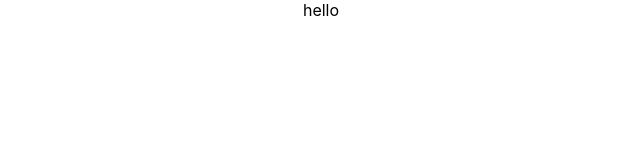
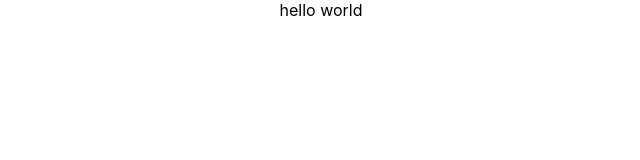
Before and after one commit to Rahul-TL/DemoScreener, a React (Create React App) app: page / in a window 1280 px wide. Shown: the top 160 px of the page, without its empty margins (319-959 px from the left). Built offline with nearby package versions, Linux system fonts and the light colour scheme.

Commit message:
Initial Commit

```diff
--- a/src/App.js
+++ b/src/App.js
@@ -4,7 +4,7 @@ import './App.css';
 function App() {
   return (
     <div className="App">
-      hello
+      hello world
     </div>
   );
 }
```
